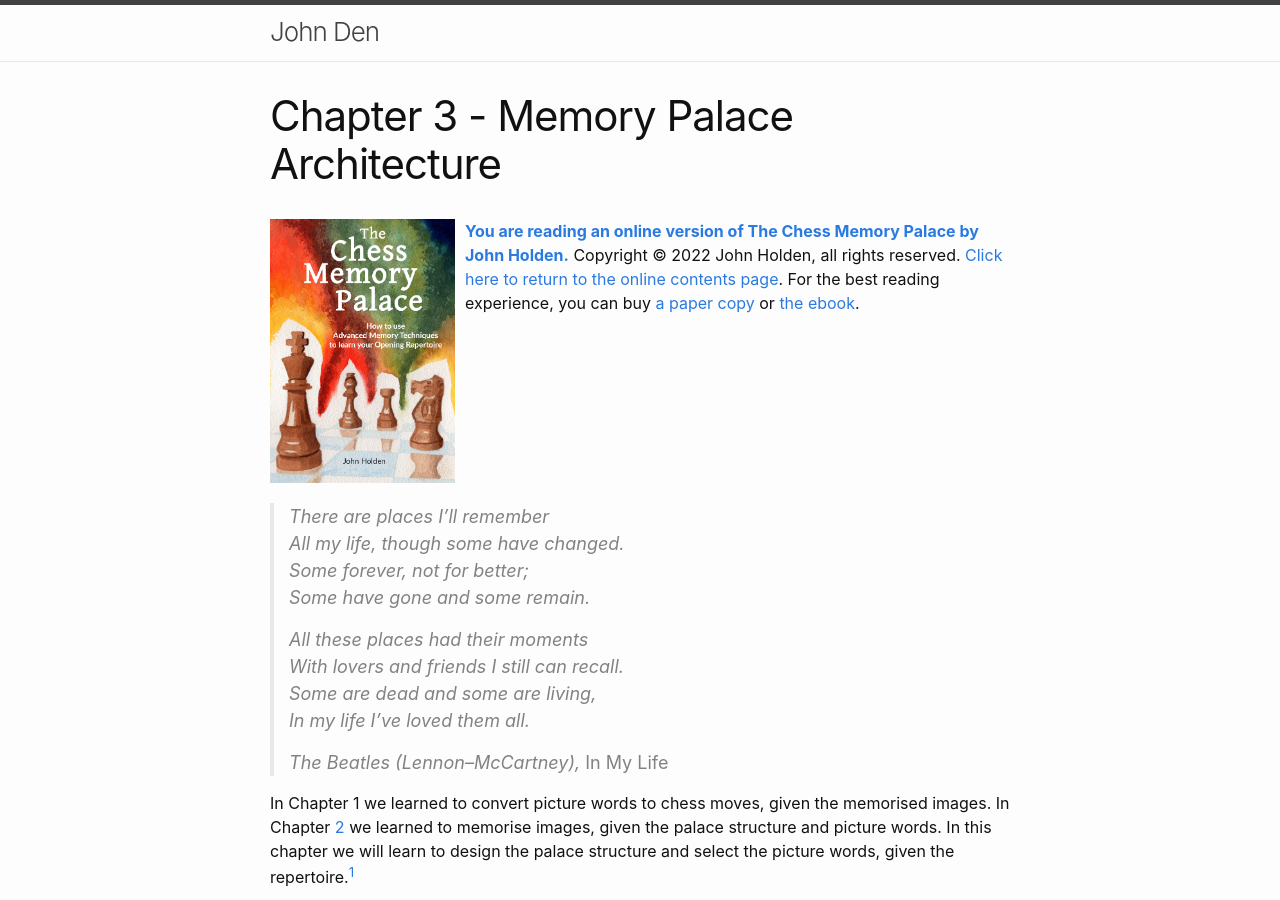
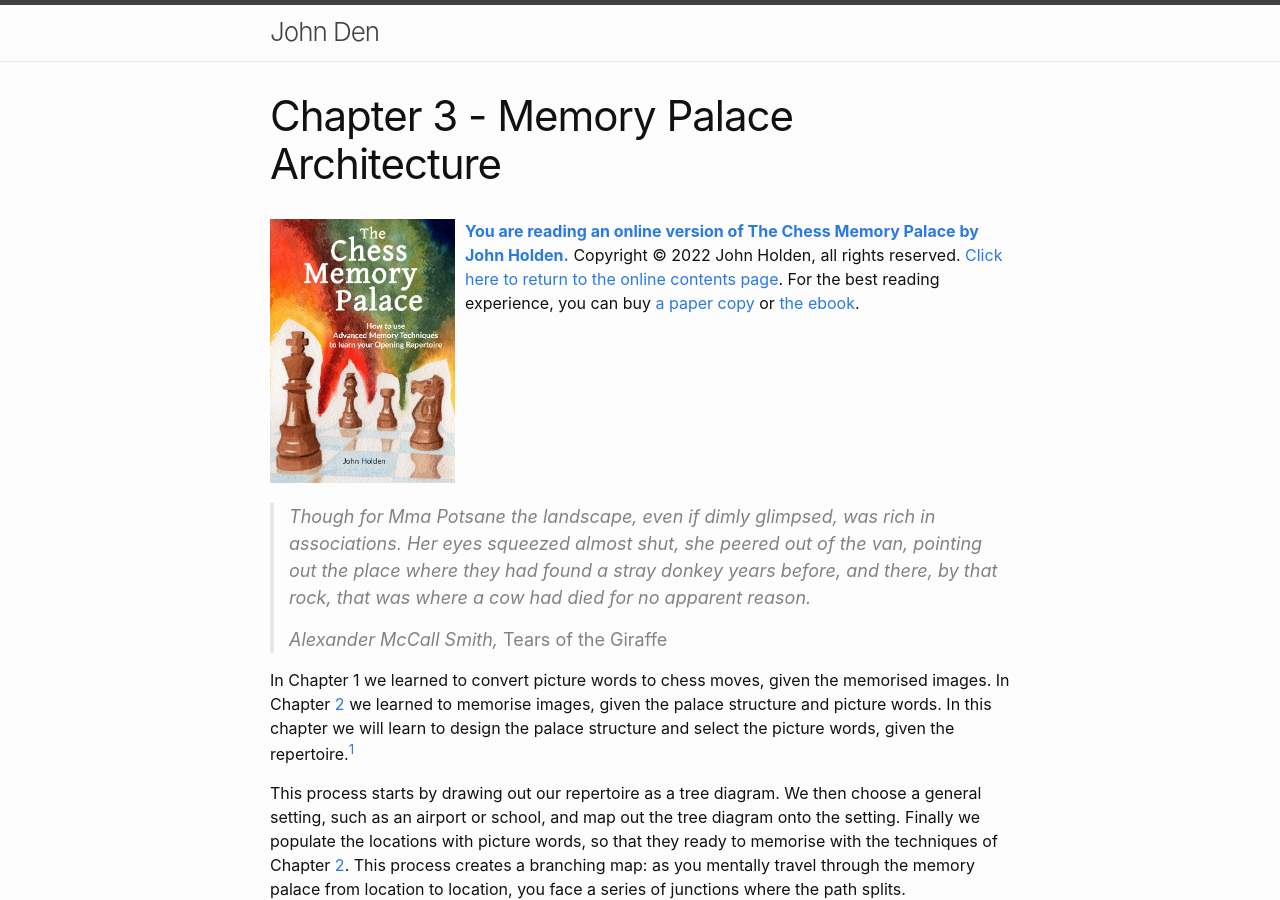
Before and after one commit to liontailedmacaque/liontailedmacaque.github.io, a Jekyll site: the page built from chessmemorypalace/chapter3.md, in a window 1280 px wide and 900 px high. Built offline with Jekyll 4.4.1, drawn with Linux system fonts in a browser that asks for light colours.

Commit message:
Change ch3 epigraph

```diff
--- a/chessmemorypalace/chapter3.md
+++ b/chessmemorypalace/chapter3.md
@@ -9,17 +9,9 @@ permalink: /chessmemorypalace/chapter3
 <b>You are reading an online version of The Chess Memory Palace by John Holden.</b></a> Copyright © 2022 John Holden, all rights reserved. [Click here to return to the online contents page](/chessmemorypalace). For the best reading experience, you can buy [a paper copy](https://smile.amazon.com/dp/B0BR9DQMVS) or [the ebook](https://www.etsy.com/listing/1368398070).
 <div style="clear: both;"></div>
 
->There are places I'll remember\
->All my life, though some have changed.\
->Some forever, not for better;\
->Some have gone and some remain.
+>Though for Mma Potsane the landscape, even if dimly glimpsed, was rich in associations. Her eyes squeezed almost shut, she peered out of the van, pointing out the place where they had found a stray donkey years before, and there, by that rock, that was where a cow had died for no apparent reason.
 >
->All these places had their moments\
->With lovers and friends I still can recall.\
->Some are dead and some are living,\
->In my life I've loved them all.
->
->The Beatles (Lennon--McCartney), *In My Life*
+>Alexander McCall Smith, *Tears of the Giraffe*
 
 In Chapter 1 we learned to convert picture words to chess moves, given the memorised images. In Chapter [2](/chessmemorypalace/chapter2) we learned to memorise images, given the palace structure and picture words. In this chapter we will learn to design the palace structure and select the picture words, given the repertoire.[^1]
 
```
